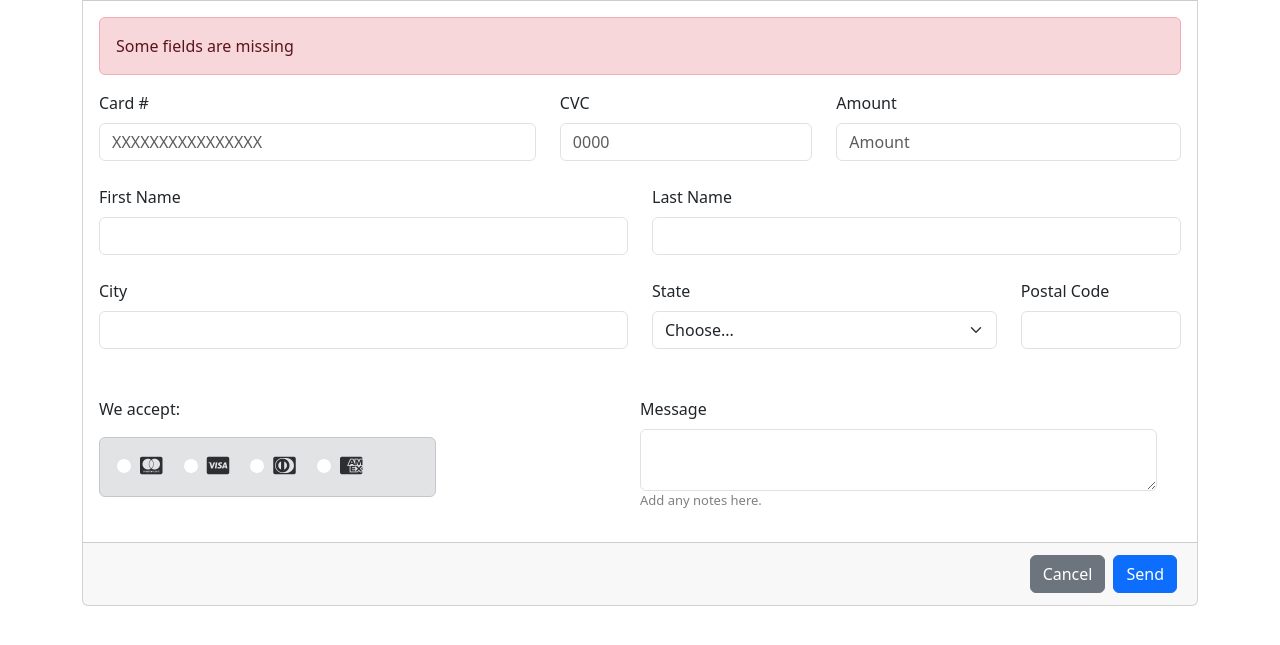
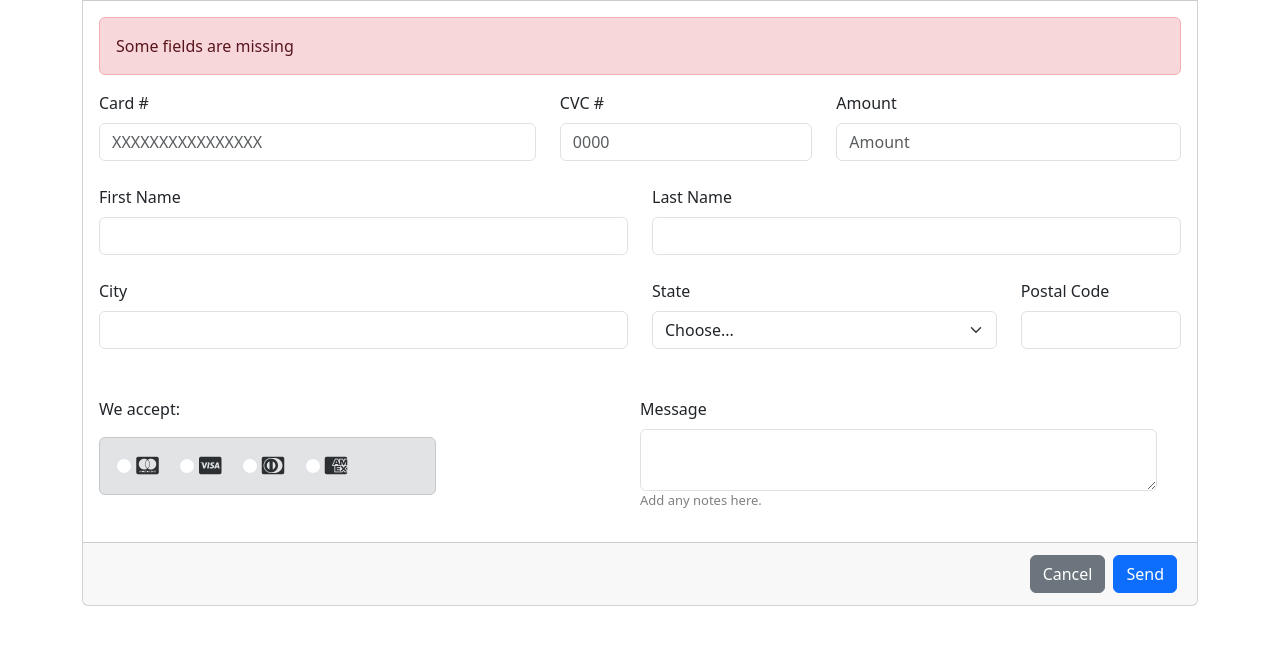
Before and after one commit to user1fernan/fernan-forms, a plain HTML site: page index.html in a window 1280 px wide. Shown: the part 59-704 px from the top of the page. Drawn offline with nearby package versions, Linux system fonts and the light colour scheme.

Commit message:
limpieza de código, suma de caracteres faltantes, y revisión lo más profunda que pude

```diff
--- a/index.html
+++ b/index.html
@@ -12,6 +12,7 @@
         crossorigin="anonymous" referrerpolicy="no-referrer" />
 </head>
 
+<!-- >in< en los comentarios indica el inicio del bloque-->
 
 <body>
 
@@ -36,7 +37,7 @@
                         </div>
 
                         <div class="col-md-3">
-                            <label for="inputCvc" class="form-label">CVC</label>
+                            <label for="inputCvc" class="form-label">CVC #</label>
                             <input type="number" class="form-control" id="inputCvc" placeholder="0000">
                         </div>
 
@@ -79,33 +80,33 @@
 
                                     <p>We accept:</p>
 
-                                    <div class="alert alert-secondary" role="alert"> <!--inalert-->
+                                    <div class="alert alert-secondary p" role="alert"> <!--inalert-->
 
-                                        <div class="form-check form-check-inline">
+                                        <div class="form-check-inline">
                                             <input class="form-check-input" type="radio" name="flexRadioDefault"
                                                 id="flexRadioDefault1">
                                             <label class=" form-check-label" for="flexRadioDefault1"><i
                                                 class="fa-brands fa-cc-mastercard fa-lg"></i></label>
                                         </div>
 
-                                        <div class="form-check form-check-inline">
+                                        <div class=" form-check-inline">
                                             <input class="form-check-input" type="radio" name="flexRadioDefault"
-                                                id="flexRadioDefault1">
-                                            <label class="form-check-label" for="flexRadioDefault1"><i
+                                                id="flexRadioDefault2">
+                                            <label class="form-check-label" for="flexRadioDefault2"><i
                                                     class="fa-brands fa-cc-visa fa-lg"></i></label>
                                         </div>
 
-                                        <div class="form-check form-check-inline">
+                                        <div class="form-check-inline"">
                                             <input class="form-check-input" type="radio" name="flexRadioDefault"
-                                                id="flexRadioDefault1">
-                                            <label class=" form-check-label" for="flexRadioDefault1"><i
+                                                id="flexRadioDefault3">
+                                            <label class=" form-check-label" for="flexRadioDefault3"><i
                                                 class="fa-brands fa-cc-diners-club fa-lg"></i> </label>
                                         </div>
 
-                                        <div class="form-check form-check-inline">
+                                        <div class="form-check-inline">
                                             <input class="form-check-input" type="radio" name="flexRadioDefault"
-                                                id="flexRadioDefault1">
-                                            <label class="form-check-label" for="flexRadioDefault1"><i
+                                                id="flexRadioDefault4">
+                                            <label class="form-check-label" for="flexRadioDefault4"><i
                                                     class="fa-brands fa-cc-amex fa-lg"></i>
                                             </label>
                                         </div>
```
